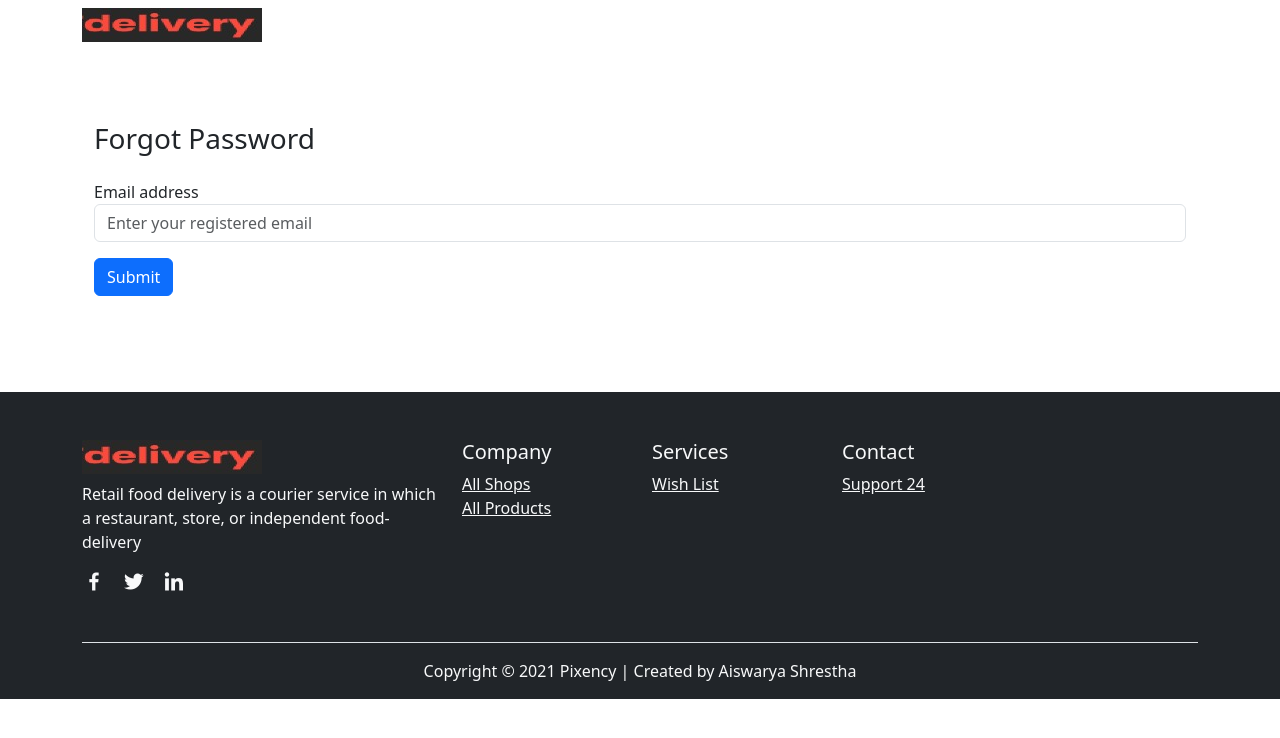
After one commit to aswrya/DeliverySystem_IFN582, a Flask app: page /forgot_password in a window 1280 px wide. The commit adds this page. Shown: the top 738 px of the page. Run offline with Flask 3, Linux system fonts and the light colour scheme; some libraries are stand-ins or nearby versions.

Commit message:
work done on forget password and about message

```diff
--- a/app.py
+++ b/app.py
@@ -113,6 +113,50 @@ def signup():
         return redirect(url_for('login'))
     return render_template('signup.html')
 
+@app.route('/forgot_password', methods=['GET', 'POST'])
+def forgot_password():
+    if request.method == 'POST':
+        email = request.form['email']
+        cur = mysql.connection.cursor()
+        cur.execute("SELECT * FROM users WHERE email=%s", (email,))
+        user = cur.fetchone()
+        cur.close()
+
+        if user:
+            session['reset_email'] = email  # store temporarily in session
+            flash('Email found. Please set your new password.', 'info')
+            return redirect(url_for('reset_password'))
+        else:
+            flash('Email not found.', 'danger')
+
+    return render_template('forgot_password.html')
+
+@app.route('/reset_password', methods=['GET', 'POST'])
+def reset_password():
+    if 'reset_email' not in session:
+        flash("Unauthorized access. Please use 'Forgot Password' first.", 'warning')
+        return redirect(url_for('forgot_password'))
+
+    if request.method == 'POST':
+        new_password = request.form['password']
+        repeat_password = request.form['repeat_password']
+
+        if new_password != repeat_password:
+            flash('Passwords do not match.', 'danger')
+            return redirect(url_for('reset_password'))
+
+        hashed_pw = generate_password_hash(new_password, method='pbkdf2:sha256')
+        cur = mysql.connection.cursor()
+        cur.execute("UPDATE users SET password=%s WHERE email=%s", (hashed_pw, session['reset_email']))
+        mysql.connection.commit()
+        cur.close()
+
+        session.pop('reset_email')
+        flash('Password reset successful. Please login.', 'success')
+        return redirect(url_for('login'))
+
+    return render_template('reset_password.html')
+
 @app.route('/dashboard')
 @login_required
 def dashboard():
@@ -131,6 +175,12 @@ def logout():
 
 @app.route('/food')
 def food():
+    user_role = session.get('role')
+
+    if user_role not in ['admin', 'user']:
+        flash("You are not authorized to access this page.", "danger")
+        return redirect(url_for('login'))
+
     cur = mysql.connection.cursor()
     cur.execute("""
         SELECT food_items.id, food_items.name, food_items.price, food_items.image_url, shops.name AS shop_name
@@ -235,6 +285,11 @@ def search():
 
 @app.route('/shop')
 def shop():
+    user_role = session.get('role')
+
+    if user_role not in ['admin', 'user']:
+        flash("You are not authorized to access this page.", "danger")
+        return redirect(url_for('login'))
     # Fetch all shops from the database
     cur = mysql.connection.cursor()
     cur.execute("SELECT id, name, description, image_url FROM shops")
@@ -284,9 +339,40 @@ def add_vendor():
 def contact():
     return render_template('contact.html')
 
-@app.route('/about')
+@app.route('/about', methods=['GET', 'POST'])
 def about():
+    if request.method == 'POST':
+        name = request.form['name']
+        email = request.form['email']
+        message = request.form['message']
+
+        if name and email and message:
+            cursor = mysql.connection.cursor()
+            cursor.execute(
+                "INSERT INTO contact_messages (name, email, message) VALUES (%s, %s, %s)",
+                (name, email, message)
+            )
+            mysql.connection.commit()
+            cursor.close()
+            flash('Your message has been sent successfully!', 'success')
+            return redirect(url_for('about'))
+        else:
+            flash('All fields are required!', 'danger')
+
     return render_template('about.html')
+
+@app.route('/admin/messages', endpoint='admin_messages')
+@admin_required
+def view_contact_messages():
+    cur = mysql.connection.cursor()
+
+    # Fetch contact messages from the database
+    cur.execute("SELECT id, name, email, message, created_at FROM contact_messages ORDER BY created_at DESC")
+    messages = cur.fetchall()
+
+    cur.close()
+
+    return render_template('admin_messages.html', messages=messages)
 
 @app.route('/cart')
 @login_required
--- a/templates/admin_signup.html
+++ b/templates/admin_signup.html
@@ -46,7 +46,5 @@
     </div>
 </div>
 
-<!-- Bootstrap Icons (for person/email/lock icons) -->
-<link rel="stylesheet" href="https://cdn.jsdelivr.net/npm/bootstrap-icons@1.10.5/font/bootstrap-icons.css">
 
 {% endblock %}
--- a/templates/base_login_signup.html
+++ b/templates/base_login_signup.html
@@ -18,6 +18,12 @@
 
   <!--=============== Custom StyleSheet ===============-->
   <link rel="stylesheet" href="{{ url_for('static', filename='css/styles.css') }}" />
+
+  <!-- Bootstrap Icons (for person/email/lock icons) -->
+  <link rel="stylesheet" href="https://cdn.jsdelivr.net/npm/bootstrap-icons@1.10.5/font/bootstrap-icons.css">
+
+  <!--=============== Bootstrap JS ===============-->
+  <script src="https://cdn.jsdelivr.net/npm/bootstrap@5.3.0/dist/js/bootstrap.bundle.min.js"></script>
 
   <title>{% block title %}Flask App{% endblock %}</title>
 </head>
@@ -59,51 +65,47 @@
   </header>
 
   <!--=============== Footer ===============-->
-  <footer class="footer bg-dark text-light pt-5 pb-3 footer-custom">
+  <footer class="footer bg-dark text-light pt-5 pb-3 mt-5 footer-custom">
     <div class="container">
-      <div class="row">
+      <div class="row text-center text-md-start">
         <div class="col-md-4 mb-4">
-          <img src="{{ url_for('static', filename='images/logo.png') }}" alt="logo" class="mb-2" />
+          <img src="{{ url_for('static', filename='images/logo.png') }}" class="img-fluid mb-2" alt="Logo">
           <p>
             Retail food delivery is a courier service in which a restaurant,
             store, or independent food-delivery
           </p>
-          <div class="d-flex gap-3 mt-3">
+          <div class="d-flex justify-content-center justify-content-md-start gap-3 mt-3">
             <i class="bx bxl-facebook fs-4"></i>
             <i class="bx bxl-twitter fs-4"></i>
             <i class="bx bxl-linkedin fs-4"></i>
           </div>
         </div>
-        <div class="col-md-8 row">
-          <div class="col-6 col-md-3">
+
+        <div class="col-md-8">
+          <div class="row">
+            <div class="col-6 col-md-3 mb-3">
               <h5>Company</h5>
-            <a href="{{ url_for('about') }}" class="d-block text-light">About Us</a>
+              <a href="{{ url_for('shop') }}" class="d-block text-light">All Shops</a>
               <a href="{{ url_for('food') }}" class="d-block text-light">All Products</a>
             </div>
-          <div class="col-6 col-md-3">
+            <div class="col-6 col-md-3 mb-3">
               <h5>Services</h5>
               <a href="{{ url_for('cart') }}" class="d-block text-light">Wish List</a>
-            <a href="{{ url_for('login') }}" class="d-block text-light">My account</a>
+              <!-- <a href="{{ url_for('login') }}" class="d-block text-light">My Account</a> -->
             </div>
-          <div class="col-6 col-md-3">
-            <h5>Support</h5>
-            <a href="{{ url_for('contact') }}" class="d-block text-light">FAQ</a>
-          </div>
-          <div class="col-6 col-md-3">
+            <div class="col-6 col-md-3 mb-3">
               <h5>Contact</h5>
-            <a href="{{ url_for('contact') }}" class="d-block text-light">Support 24</a>
-            <a href="{{ url_for('contact') }}" class="d-block text-light">Quick Chat</a>
+              <a href="{{ url_for('about') }}" class="d-block text-light">Support 24</a>
             </div>
           </div>
         </div>
       </div>
-    <div class="footer-bottom text-center pt-3 border-top mt-4">
+
+      <div class="text-center border-top pt-3 mt-4">
         <p class="mb-0">Copyright © 2021 Pixency |
           Created by Aiswarya Shrestha</p>
       </div>
+    </div>
   </footer>
-
-  <!--=============== Bootstrap JS ===============-->
-  <script src="https://cdn.jsdelivr.net/npm/bootstrap@5.3.0/dist/js/bootstrap.bundle.min.js"></script>
 </body>
 </html>
--- a/templates/cart.html
+++ b/templates/cart.html
@@ -43,7 +43,7 @@
       <h4 class="text-end">Grand Total: ${{ "%.2f"|format(total) }}</h4>
             <!-- Clear All Button -->
     <form action="{{ url_for('clear_cart') }}" method="POST">
-        <button type="submit" class="btn btn-success w-100 mt-3">Clear All Items</button>
+        <button type="submit" class="btn btn-danger w-100 mt-3">Clear All Items</button>
     </form>
 
       <form method="POST" action="{{ url_for('checkout') }}">
--- a/templates/food.html
+++ b/templates/food.html
@@ -39,6 +39,8 @@
           </div>
         </div>
       </div>
+      {% else %}
+        <p class="no-data-message">Sorry currently we are empty.</p>
       {% endfor %}
     </div>
   </div>
--- /dev/null
+++ b/templates/forgot_password.html
@@ -0,0 +1,14 @@
+{% extends "base_login_signup.html" %}
+{% block title %}Forgot Password{% endblock %}
+{% block contain %}
+<div class="container py-5">
+    <h3 class="mb-4">Forgot Password</h3>
+    <form method="POST">
+        <div class="mb-3">
+            <label>Email address</label>
+            <input type="email" class="form-control" name="email" placeholder="Enter your registered email" required>
+        </div>
+        <button type="submit" class="btn btn-primary">Submit</button>
+    </form>
+</div>
+{% endblock %}
--- a/templates/login.html
+++ b/templates/login.html
@@ -24,7 +24,7 @@
                     </div>
 
                     <div class="d-flex justify-content-between align-items-center">
-                        <a href="#!" class="text-body">Forgot password?</a>
+                        <a href="{{ url_for('forgot_password') }}" class="text-body">Forgot password?</a>
                         <p class="small fw-bold mt-2 pt-1 mb-0">Don't have an account? <a href="{{ url_for('signup') }}" class="link-danger">Register</a></p>
                     </div>
 
--- a/templates/shop.html
+++ b/templates/shop.html
@@ -22,6 +22,8 @@
                 </div>
             </div>
         </div>
+        {% else %}
+            <p class="no-data-message">Sorry currently our venders are not avaiable.</p>
         {% endfor %}
     </div>
 </div>
```
Also changed, not shown: templates/about.html (+6 -6 lines), templates/admin_messages.html (added, +35 -0 lines), templates/base.html (+7 -7 lines), templates/reset_password.html (added, +18 -0 lines), static/images/dominos_logo.jpg (added). Lines whose indentation alone changed are shown as unchanged.
